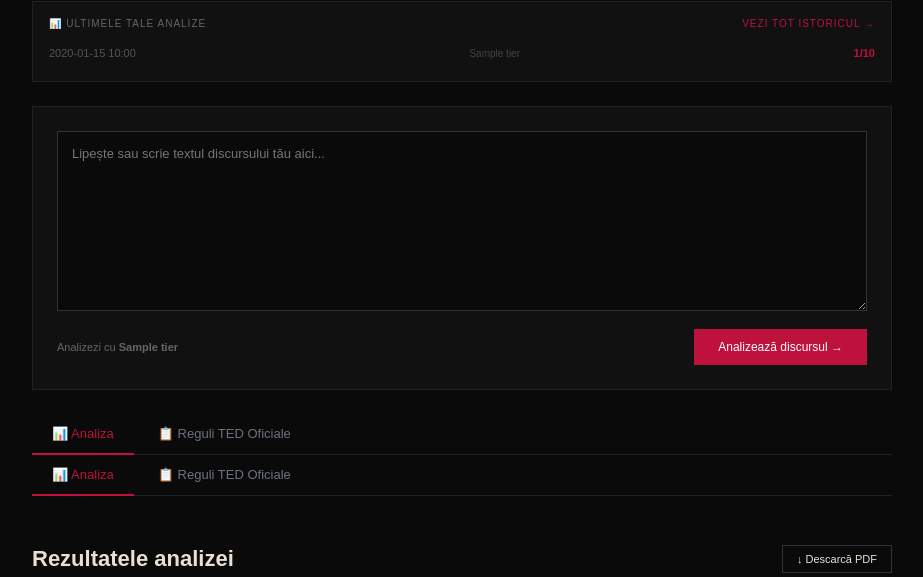
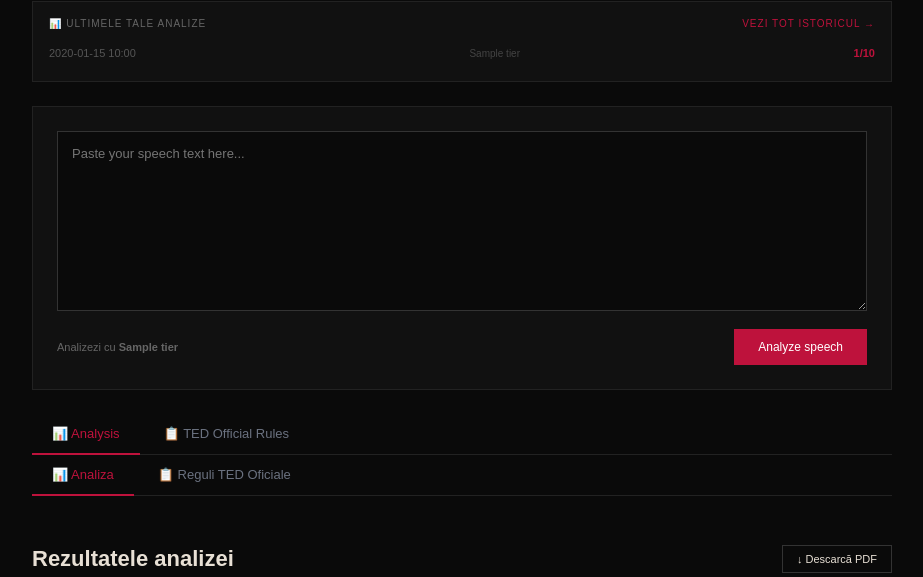
Before and after one commit to bloggustos-stack/tedx-speakerlab2, a Python web app: template templates/index.html in a window 1280 px wide. Shown: the part 251-828 px from the top of the page, without its empty margins (178-1101 px from the left). Run offline with Jinja, Linux system fonts and the light colour scheme; the template is opened without the code that fills it: most values are stand-ins (such as "Sample title", 1, 10 or a date in 2020).

Commit message:
Update index.html

```diff
--- a/templates/index.html
+++ b/templates/index.html
@@ -681,5 +681,90 @@ function switchTab(tabId, btn) {
   btn.classList.add('active');
 }
 </script>
+  <script>
+const TRANSLATIONS = {
+  "ro": {
+    "analyze_btn": "Analizează discursul",
+    "analyzing": "Se analizează...",
+    "tab_analysis": "📊 Analiză",
+    "tab_ted_rules": "📋 Reguli TED Oficiale",
+    "nav_rules": "Reguli TED",
+    "nav_history": "Istoric",
+    "nav_upgrade": "Upgrade",
+    "nav_logout": "Ieși",
+    "placeholder": "Lipește textul discursului tău aici..."
+  },
+  "en": {
+    "analyze_btn": "Analyze speech",
+    "analyzing": "Analyzing...",
+    "tab_analysis": "📊 Analysis",
+    "tab_ted_rules": "📋 TED Official Rules",
+    "nav_rules": "TED Rules",
+    "nav_history": "History",
+    "nav_upgrade": "Upgrade",
+    "nav_logout": "Log out",
+    "placeholder": "Paste your speech text here..."
+  },
+  "de": {
+    "analyze_btn": "Rede analysieren",
+    "analyzing": "Wird analysiert...",
+    "tab_analysis": "📊 Analyse",
+    "tab_ted_rules": "📋 TED Offizielle Regeln",
+    "nav_rules": "TED Regeln",
+    "nav_history": "Verlauf",
+    "nav_upgrade": "Upgrade",
+    "nav_logout": "Abmelden",
+    "placeholder": "Fügen Sie Ihren Redetext hier ein..."
+  },
+  "fr": {
+    "analyze_btn": "Analyser le discours",
+    "analyzing": "Analyse en cours...",
+    "tab_analysis": "📊 Analyse",
+    "tab_ted_rules": "📋 Règles TED Officielles",
+    "nav_rules": "Règles TED",
+    "nav_history": "Historique",
+    "nav_upgrade": "Upgrade",
+    "nav_logout": "Déconnexion",
+    "placeholder": "Collez le texte de votre discours ici..."
+  },
+  "hu": {
+    "analyze_btn": "Beszéd elemzése",
+    "analyzing": "Elemzés folyamatban...",
+    "tab_analysis": "📊 Elemzés",
+    "tab_ted_rules": "📋 TED Hivatalos Szabályok",
+    "nav_rules": "TED Szabályok",
+    "nav_history": "Előzmények",
+    "nav_upgrade": "Upgrade",
+    "nav_logout": "Kilépés",
+    "placeholder": "Illessze be a beszéd szövegét ide..."
+  }
+};
+
+const lang = "{{ detected_lang }}";
+const t = TRANSLATIONS[lang] || TRANSLATIONS["ro"];
+
+document.addEventListener("DOMContentLoaded", function() {
+  // Buton analiza
+  const btn = document.getElementById("analyzeBtn");
+  if (btn) btn.textContent = t.analyze_btn;
+
+  // Placeholder textarea
+  const ta = document.querySelector("textarea");
+  if (ta) ta.placeholder = t.placeholder;
+
+  // Tab-uri
+  const tabs = document.querySelectorAll(".tab-btn");
+  if (tabs[0]) tabs[0].textContent = t.tab_analysis;
+  if (tabs[1]) tabs[1].textContent = t.tab_ted_rules;
+
+  // Nav links
+  document.querySelectorAll("nav a").forEach(a => {
+    if (a.href.includes("/ted-rules")) a.textContent = t.nav_rules;
+    if (a.href.includes("/history")) a.textContent = t.nav_history;
+    if (a.href.includes("/upgrade")) a.textContent = t.nav_upgrade;
+    if (a.href.includes("/logout")) a.textContent = t.nav_logout;
+  });
+});
+</script>
 </body>
 </html>
```
